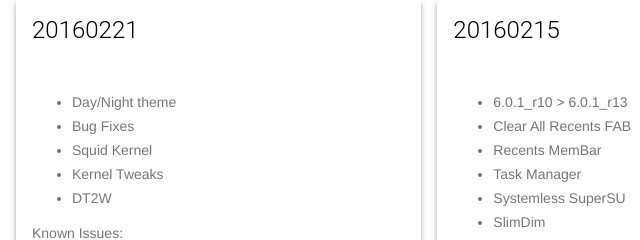
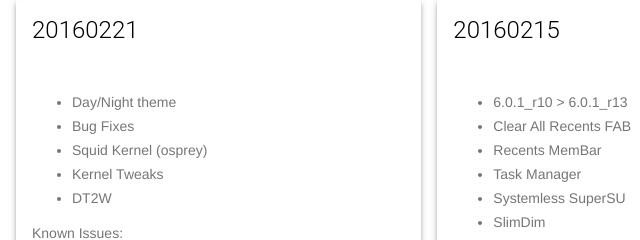
Before and after one commit to HelpMeRuth/dominionos.github.io, a plain HTML site: page changelog.html in a window 1280 px wide. Shown: the part 144-384 px from the top of the page, 0-640 px from the left. Drawn offline with Linux system fonts and the light colour scheme.

Commit message:
Mark as device specific

```diff
--- a/changelog.html
+++ b/changelog.html
@@ -40,7 +40,7 @@
 	   	 	 <ul>
 	   	 	 	<li>Day/Night theme</li>
 	   	 	 	<li>Bug Fixes</li>
-	   	 	 	<li>Squid Kernel</li>
+	   	 	 	<li>Squid Kernel (osprey)</li>
 	   	 	 	<li>Kernel Tweaks</li>
 	   	 	 	<li>DT2W</li>
 	   	 	 </ul>
```
